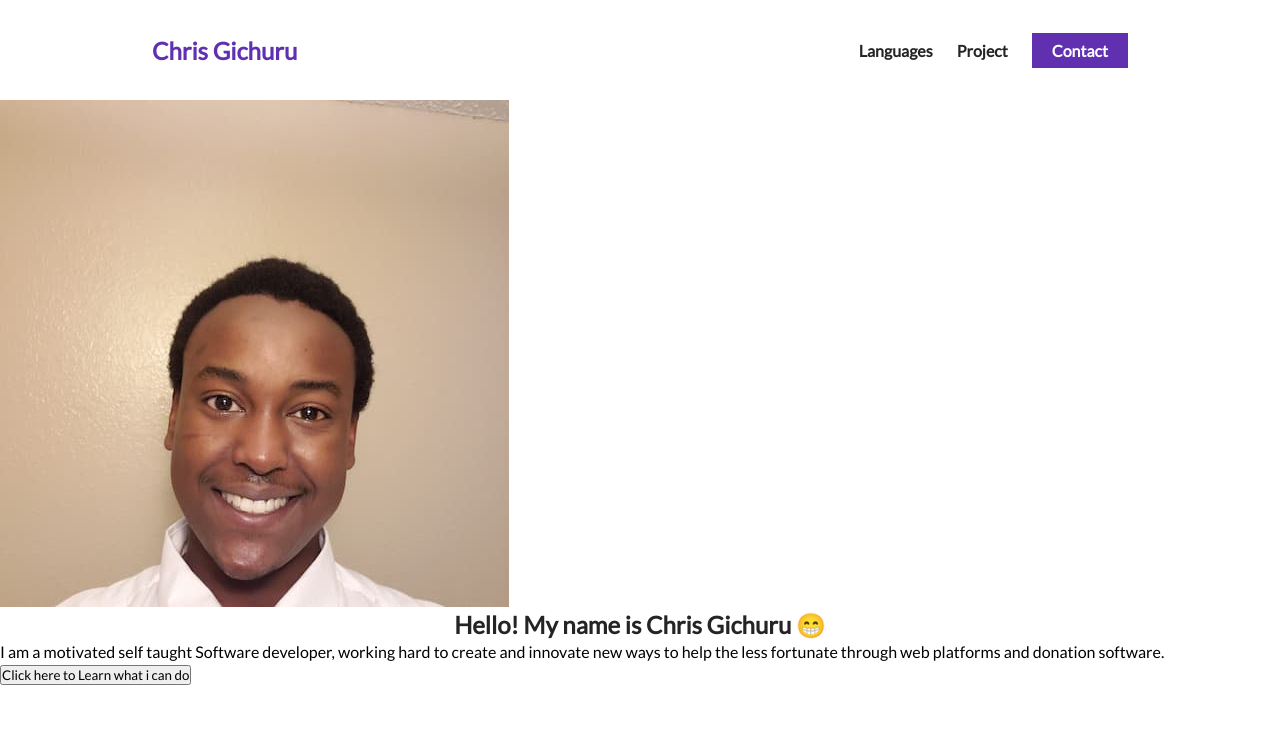
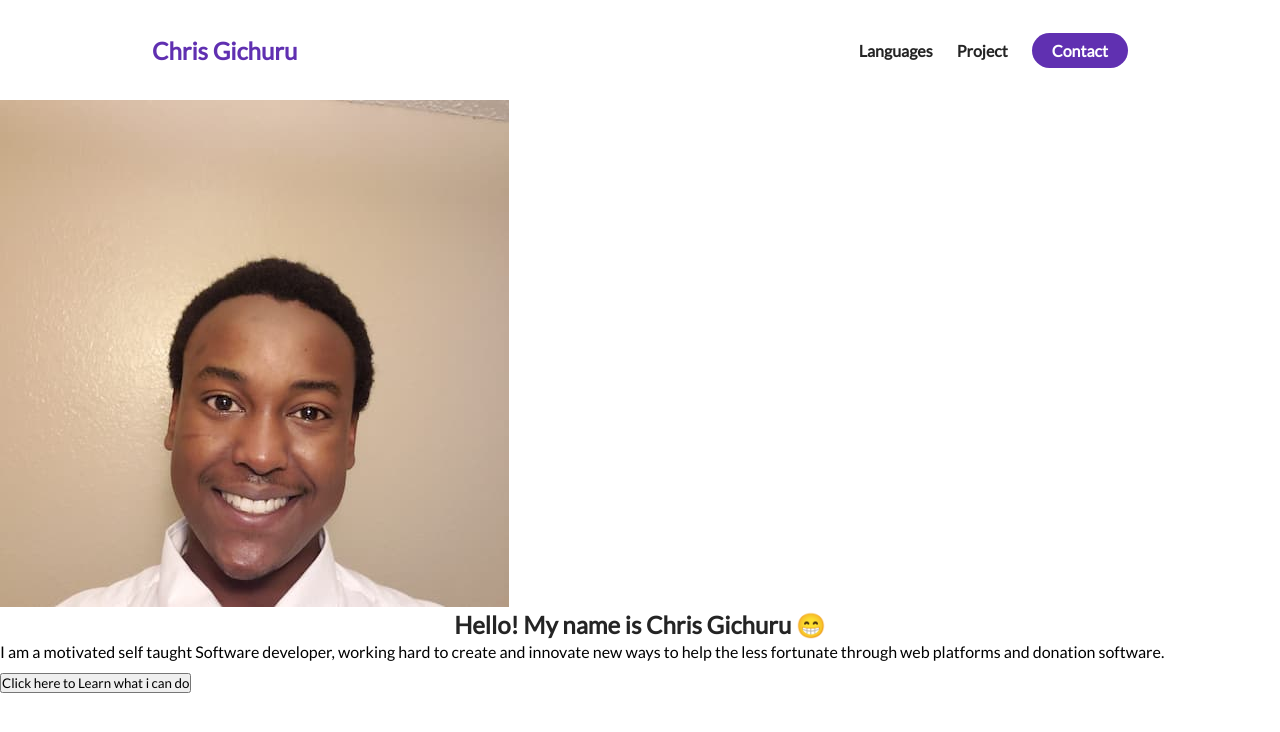
Before and after one commit to CODOTOUSAN/Portfolio, a plain HTML site: page index.html in a window 1280 px wide. Drawn offline with Linux system fonts and the light colour scheme.

Commit message:
fixing contact button error

```diff
--- a/index.html
+++ b/index.html
@@ -43,8 +43,8 @@
         <img src="./assets/portfolio pic.jpg" alt="Picture of Me">
     </figure>
     <h1 class="about-me__info--title">Hello! My name is <span class="text--purple"> Chris Gichuru 😁</span></h1>
-    <p>I am a motivated self taught Software developer, working hard to create and innovate new ways to help the less fortunate through web platforms and donation software.</p>
-<div class="learn__about--me">
+    <p class="about-me">I am a motivated self taught Software developer, working hard to create and innovate new ways to help the less fortunate through web platforms and donation software.</p>
+<div class="learn__about-me">
     <button>Click here to Learn what i can do</button>
 </div>
 </div>
--- a/styles.css
+++ b/styles.css
@@ -48,7 +48,7 @@ nav {
 .nav__link--anchor-primary {
     background-color: #6030b1;
     padding: 8px 20px;
-    border-radius 50px;
+    border-radius: 50px;
     color: white;
     transition: all 300ms ease;
 }
@@ -68,3 +68,9 @@ nav {
 
     align-items: center;
 }
+
+.learn__about-me {
+    font-size: 24px;
+    align-items: center;
+    font-weight: bold;
+}
```
